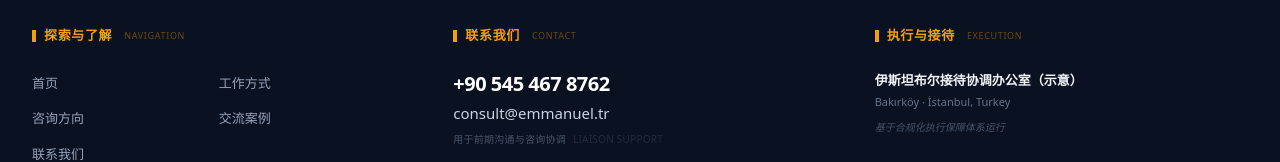
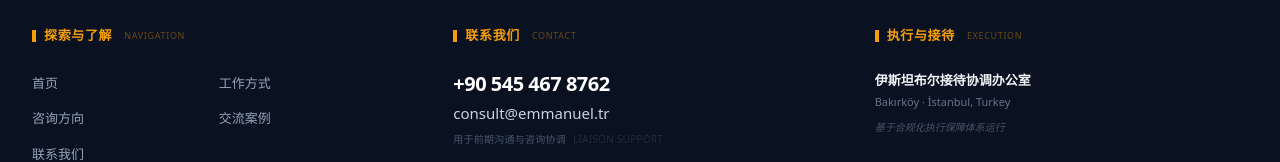
Before and after one commit to AdriaMartHQ/emmanuel, a React (Vite) app: page / in a window 1280 px wide. Shown: the part 1798-1960 px from the top of the page. Built offline with nearby package versions, Linux system fonts and the light colour scheme.

Commit message:
fix(footer): Remove unnecessary "(示意)" from office name
Removes the placeholder "(示意)" from the Istanbul reception office name in the footer to present a more direct and finalized address.

```diff
--- a/components/Footer.tsx
+++ b/components/Footer.tsx
@@ -60,7 +60,7 @@ const Footer: React.FC = () => {
               执行与接待 <span className="text-[9px] opacity-40 uppercase font-normal ml-1">Execution</span>
             </h4>
             <div className="text-[13px] font-light leading-relaxed text-slate-300">
-              <p className="font-bold text-slate-100 mb-0.5">伊斯坦布尔接待协调办公室（示意）</p>
+              <p className="font-bold text-slate-100 mb-0.5">伊斯坦布尔接待协调办公室</p>
               <p className="text-[11px] text-slate-500 font-sans">Bakırköy · İstanbul, Turkey</p>
               <p className="text-[10px] text-slate-600 mt-2 italic">基于合规化执行保障体系运行</p>
             </div>
```
